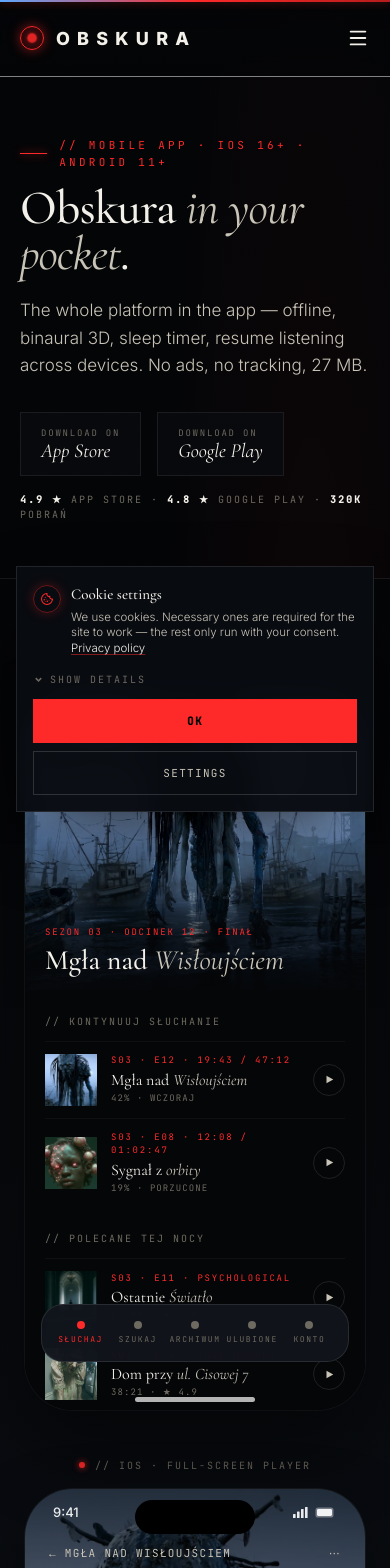
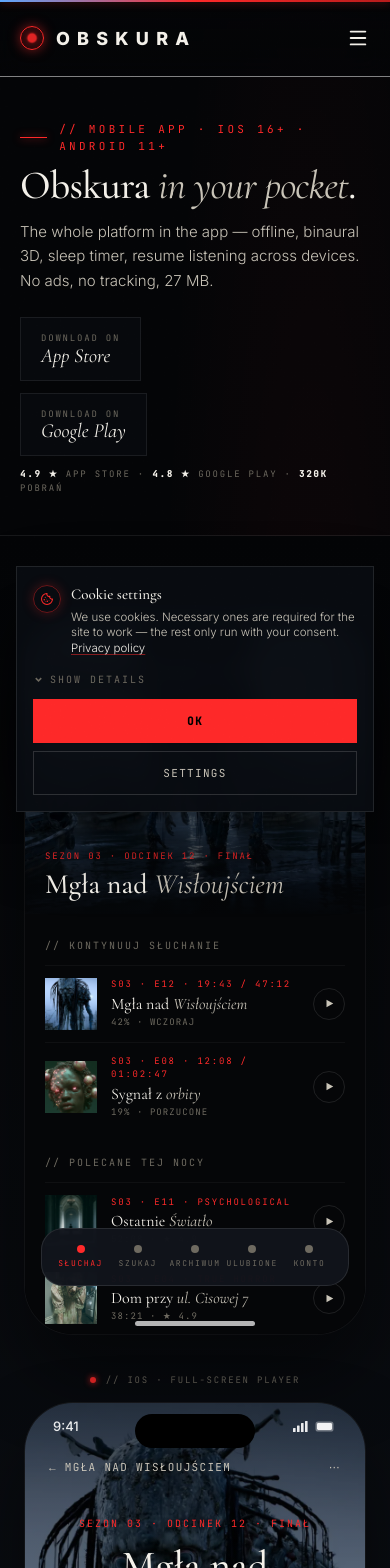
Before and after one commit to Krystiantechni/Obskura, a React (Vite) app: page /app in a window 390 px wide. Shown: the top 1568 px of the page. Built offline with nearby package versions, Linux system fonts and the light colour scheme.

Commit message:
mobile-first: App — hero CTA stack mobile, ramki full-width, features/QR responsywne

```diff
--- a/src/pages/App.jsx
+++ b/src/pages/App.jsx
@@ -248,16 +248,16 @@
   return (
     <div className="pt-[88px]">
       {/* HERO */}
-      <header className="relative overflow-hidden border-b border-line px-5 pb-14 pt-12 lg:px-12">
+      <header className="relative overflow-hidden border-b border-line px-5 pb-10 pt-8 sm:pb-14 sm:pt-12 lg:px-12">
         <div className="mx-auto max-w-[1400px]">
-          <Eyebrow className="mb-4">{t("aplikacja.eyebrow", "// APLIKACJA MOBILNA · iOS 16+ · ANDROID 11+")}</Eyebrow>
-          <h1 className="mb-5 font-serif text-[clamp(48px,7vw,104px)] font-medium leading-[0.95] tracking-[-0.02em]">
+          <Eyebrow className="mb-3 sm:mb-4">{t("aplikacja.eyebrow", "// APLIKACJA MOBILNA · iOS 16+ · ANDROID 11+")}</Eyebrow>
+          <h1 className="mb-4 font-serif text-[clamp(40px,7vw,104px)] font-medium leading-[0.95] tracking-[-0.02em] sm:mb-5">
             {t("aplikacja.title_p1", "Obskura")} <em className="italic text-ink-1">{t("aplikacja.title_em", "w kieszeni")}</em>.
           </h1>
-          <p className="mb-8 max-w-[640px] text-[17px] font-light leading-relaxed text-ink-1">
+          <p className="mb-6 max-w-[640px] text-[15px] font-light leading-relaxed text-ink-1 sm:mb-8 sm:text-[17px]">
             {t("aplikacja.lead", "Cała platforma w aplikacji — offline, binauralne 3D, sleep timer, kontynuowanie odsłuchania między urządzeniami. Bez reklam, bez trackingu, 27 MB.")}
           </p>
-          <div className="flex flex-wrap items-center gap-4">
+          <div className="flex flex-col items-start gap-3 sm:flex-row sm:flex-wrap sm:items-center sm:gap-4">
             {[
               { lab: t("aplikacja.dl_label", "POBIERZ NA"), name: "App Store" },
               { lab: t("aplikacja.dl_label", "POBIERZ NA"), name: "Google Play" },
@@ -273,7 +273,7 @@
                 </span>
               </a>
             ))}
-            <span className="font-mono text-[10px] uppercase tracking-mono text-ink-2">
+            <span className="font-mono text-[9px] uppercase tracking-mono text-ink-2 sm:text-[10px]">
               <strong className="text-ink-0">4.9 ★</strong> APP STORE · <strong className="text-ink-0">4.8 ★</strong> GOOGLE PLAY · <strong className="text-ink-0">320K</strong> POBRAŃ
             </span>
           </div>
@@ -281,13 +281,13 @@
       </header>
 
       {/* SCREENS */}
-      <section className="relative overflow-hidden bg-[linear-gradient(180deg,#050608_0%,#0a0d12_50%,#050608_100%)] px-5 py-20 lg:px-12">
+      <section className="relative overflow-hidden bg-[linear-gradient(180deg,#050608_0%,#0a0d12_50%,#050608_100%)] px-5 py-12 sm:py-20 lg:px-12">
         <div className="pointer-events-none absolute left-1/2 top-1/2 h-[600px] w-[600px] -translate-x-1/2 -translate-y-1/2 bg-[radial-gradient(circle,rgba(255,42,42,0.06),transparent_60%)]" />
-        <div className="relative mx-auto flex max-w-[1400px] flex-wrap justify-center gap-12">
+        <div className="relative mx-auto flex max-w-[1400px] flex-col items-center gap-10 sm:flex-row sm:flex-wrap sm:justify-center sm:gap-12">
           {screens.map((s) => (
-            <div key={s.tag} className="flex flex-col items-center gap-4">
+            <div key={s.tag} className="flex w-full flex-col items-center gap-4 sm:w-auto">
               <span
-                className={`flex items-center gap-2.5 font-mono text-[10px] uppercase tracking-mono text-ink-2 before:h-1.5 before:w-1.5 before:rounded-full before:content-[''] ${
+                className={`flex items-center gap-2.5 font-mono text-[9px] uppercase tracking-mono text-ink-2 before:h-1.5 before:w-1.5 before:shrink-0 before:rounded-full before:content-[''] sm:text-[10px] ${
                   s.accent === "blue" ? "before:bg-blue before:shadow-[0_0_6px_#5fa8ff]" : "before:bg-red before:shadow-[0_0_6px_#ff2a2a]"
                 }`}
               >
@@ -300,16 +300,16 @@
       </section>
 
       {/* FEATURES */}
-      <section className="mx-auto mt-20 max-w-[1400px] px-5 lg:px-12">
+      <section className="mx-auto mt-12 max-w-[1400px] px-5 lg:mt-20 lg:px-12">
         <Eyebrow className="mb-4">{t("aplikacja.feat_eyebrow", "// EKSKLUZYWNIE W APLIKACJI")}</Eyebrow>
-        <h2 className="font-serif text-[clamp(36px,5vw,64px)] font-medium leading-tight tracking-[-0.02em]">
+        <h2 className="font-serif text-[clamp(32px,5vw,64px)] font-medium leading-tight tracking-[-0.02em]">
           {t("aplikacja.feat_h_p1", "Czego")} <em className="italic text-ink-1">{t("aplikacja.feat_h_em", "nie ma na webie")}</em>.
         </h2>
-        <div className="mt-10 grid grid-cols-1 gap-6 md:grid-cols-2 lg:grid-cols-3">
+        <div className="mt-8 grid grid-cols-1 gap-4 sm:gap-6 md:grid-cols-2 lg:mt-10 lg:grid-cols-3">
           {FEATURES.map((f) => (
-            <div key={f.num} className="border border-line bg-bg-1/50 p-8 transition-colors hover:border-red/40">
+            <div key={f.num} className="border border-line bg-bg-1/50 p-6 transition-colors hover:border-red/40 sm:p-8">
               <div className="mb-3.5 font-mono text-[11px] tracking-mono text-red">{f.num}</div>
-              <h3 className="mb-3 font-serif text-[28px] font-medium leading-tight">
+              <h3 className="mb-3 font-serif text-[24px] font-medium leading-tight sm:text-[28px]">
                 {t(`aplikacja.${f.k}_t1`, f.t1)} <em className="italic text-ink-1">{t(`aplikacja.${f.k}_t2`, f.t2)}</em>
               </h3>
               <p className="text-[14px] font-light leading-relaxed text-ink-1">{t(`aplikacja.${f.k}_d`, f.d)}</p>
@@ -319,9 +319,9 @@
       </section>
 
       {/* QR */}
-      <section className="mx-auto mt-20 max-w-[1100px] px-5 pb-24 lg:px-12">
-        <div className="grid grid-cols-1 items-center gap-12 border border-line bg-bg-1/50 p-8 lg:grid-cols-[240px_1fr] lg:p-12">
-          <div className="relative mx-auto grid h-[200px] w-[200px] place-items-center bg-ink-0 p-4 lg:h-[240px] lg:w-[240px]">
+      <section className="mx-auto mt-12 max-w-[1100px] px-5 pb-16 sm:pb-24 lg:mt-20 lg:px-12">
+        <div className="grid grid-cols-1 items-center gap-8 border border-line bg-bg-1/50 p-6 sm:gap-12 sm:p-8 lg:grid-cols-[240px_1fr] lg:p-12">
+          <div className="relative mx-auto grid h-[160px] w-[160px] place-items-center bg-ink-0 p-4 sm:h-[200px] sm:w-[200px] lg:h-[240px] lg:w-[240px]">
             <svg viewBox="0 0 200 200" className="h-full w-full" aria-hidden>
               <rect width="200" height="200" fill="#f4f1ea" />
               <g fill="#050608">
@@ -346,13 +346,13 @@
           </div>
           <div>
             <Eyebrow accent="blue" className="mb-4">{t("aplikacja.qr_eyebrow", "// SKANUJ TELEFONEM")}</Eyebrow>
-            <h2 className="mb-3.5 font-serif text-[40px] font-medium leading-tight">
+            <h2 className="mb-3.5 font-serif text-[clamp(28px,4vw,40px)] font-medium leading-tight">
               {t("aplikacja.qr_h_p1", "Otwórz")} <em className="italic text-ink-1">{t("aplikacja.qr_h_em", "aparat")}</em> {t("aplikacja.qr_h_p2", "w telefonie")}.
             </h2>
-            <p className="text-[15px] font-light leading-relaxed text-ink-1">
+            <p className="text-[14px] font-light leading-relaxed text-ink-1 sm:text-[15px]">
               {t("aplikacja.qr_desc", "Skieruj na kod, kliknij banner — automatycznie otwieramy stronę z aplikacją w odpowiednim sklepie. Bez instalowania osobnej apki do skanowania.")}
             </p>
-            <div className="mt-6 font-mono text-[11px] uppercase tracking-mono text-ink-2">
+            <div className="mt-6 font-mono text-[10px] uppercase tracking-mono text-ink-2 sm:text-[11px]">
               APP STORE · GOOGLE PLAY · 27 MB · WERSJA 4.2.3 · POPRAWKI 24.05.2026
             </div>
           </div>
```
